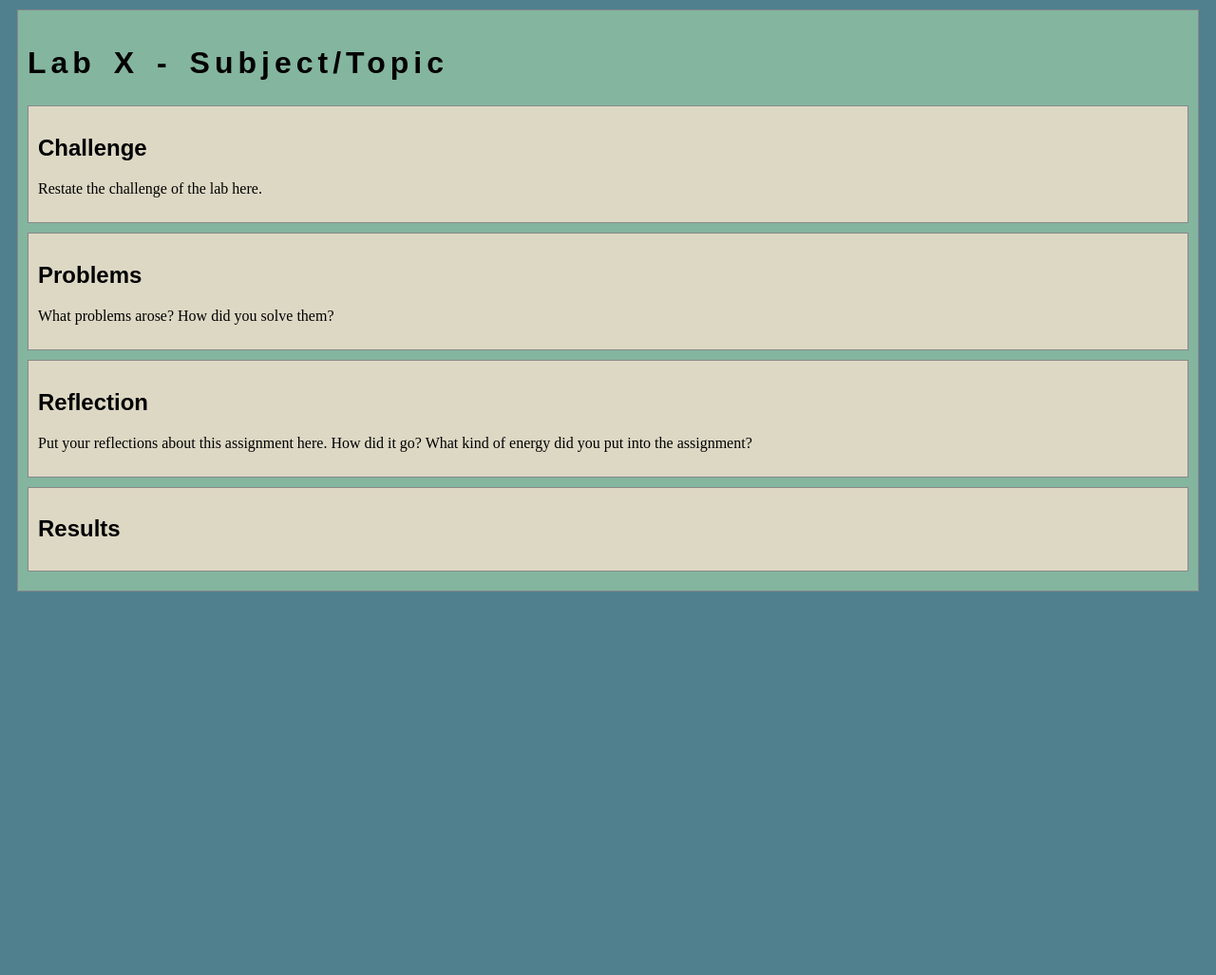
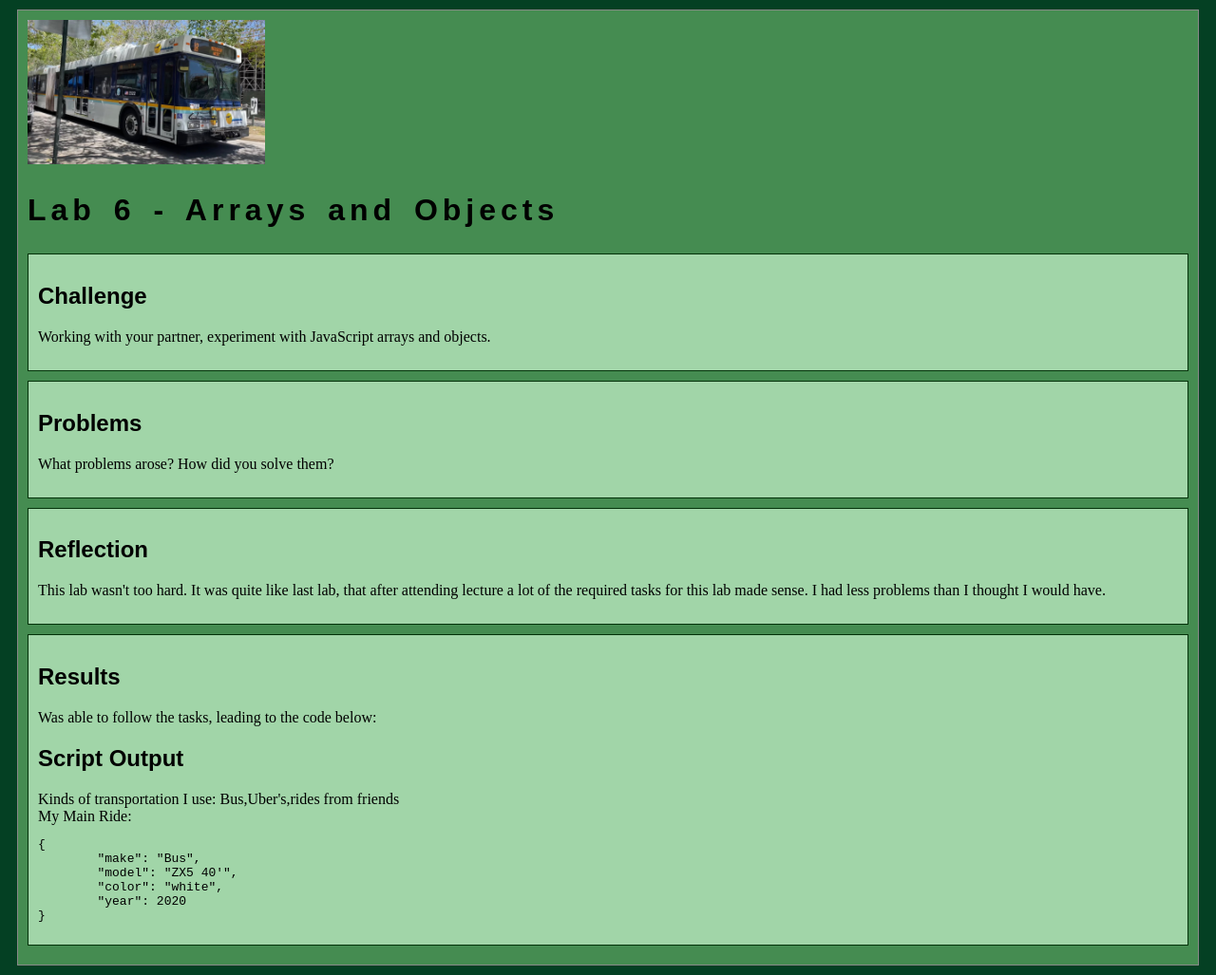
Before and after one commit to mndelame/art101, a plain HTML site: page lab6/index.html in a window 1280 px wide. Shown: the whole page at 95% size. Before the commit the page ends 800 px from the top, so only its background shows below. Drawn offline with nearby package versions, Linux system fonts and the light colour scheme.

Commit message:
lab 6 bus!

```diff
--- a/css/site.css
+++ b/css/site.css
@@ -4,7 +4,7 @@
 
 /* we can select an html element tag, in this case "body" will apply to the whole document */
 body {
-  background-color: #50808E;
+  background-color: #044023;
 }
 
 /* we can have rules apply to multiple elements at the same time with commas */
@@ -24,13 +24,13 @@ h1 {
   margin: 10px;
   padding: 10px;
   border: solid 1px #888;
-  background-color: #84B59F;
+  background-color: #458c51;
 }
 
 /* the period in a CSS selector selects an element by class, e.g., class="minor-section" */
 .minor-section {
   padding: 10px;
   margin-bottom: 10px;
-  border: solid 1px #888;
-  background-color: #A3C9A8;
+  border: solid 1px #014201;
+  background-color: #88bd8e;
 }
--- a/lab6/css/lab.css
+++ b/lab6/css/lab.css
@@ -4,6 +4,6 @@
 .minor-section {
     padding: 10px;
     margin-bottom: 10px;
-    border: solid 1px #888;
-    background-color: #DDD8C4;
+    border: solid 1px #033209;
+    background-color: #a1d5a8;
   }
--- a/lab6/index.html
+++ b/lab6/index.html
@@ -2,7 +2,7 @@
 <html>
 <head>
 	<!-- This title is used for tabs and bookmarks -->
-	<title>Lab X - Subject/Topic</title>
+	<title>Lab 6 - Arrays and Objects</title>
 
 	<!-- Use UTF character set, a good idea with any webpage -->
   	<meta charset="UTF-8" />
@@ -23,10 +23,12 @@
 	<!-- Style this page by changing the CSS in ../css/site.css or css/lab.css -->
 	<main id="content">
 		<section>
-			<h1>Lab X - Subject/Topic</h1>
+			<img src="./img/myridebus.png" width="250">
+
+			<h1>Lab 6 - Arrays and Objects</h1>
 			<div class="minor-section">
 					<h2>Challenge</h2>
-					<p>Restate the challenge of the lab here.</p>
+					<p>Working with your partner, experiment with JavaScript arrays and objects.</p>
 			</div>
 
 			<div class="minor-section">
@@ -36,12 +38,21 @@
 
 			<div class="minor-section">
 					<h2>Reflection</h2>
-					<p>Put your reflections about this assignment here. How did it go? What kind of energy did you put into the assignment? </p>
+					<p>This lab wasn't too hard. It was quite like last lab, that after attending lecture a lot of the required tasks for this lab made sense.
+						I had less problems than I thought I would have.  </p>
 			</div>
 
 			<div class="minor-section">
 					<h2>Results</h2>
+					<p> Was able to follow the tasks, leading to the code below:</p>
 					<div id="output"></div>
+
+			<div>
+					<h2>Script Output</h2>
+					<script src="js/lab.js"></script>
+			</div>
+
+
 			</div>
 		</section>
 		<nav id="links">
--- a/lab6/js/lab.js
+++ b/lab6/js/lab.js
@@ -1,6 +1,33 @@
-// index.js - purpose and description here
-// Author: Your Name
-// Date:
+// index.js - Arrays and Objects
+// Author: Madison Grace
+// Date: October 24, 2024
+
+// Define Variables
+myTransport = ["Bus", "Uber's", "rides from friends"];
+
+// create an object for my main ride
+myMainRide = {
+  make: "Bus",
+  model: "ZX5 40'",
+  color: "white",
+  year: 2020,
+    // we can define a function within our object (called a method)
+    // that uses the value of the year above (using this.year)
+  age: function() {
+      return 2024 - this.year;
+  }
+}
+
+//output
+document.writeln("Kinds of transportation I use: ", myTransport, "</br>");
+// this little trick allows us to write an abject to the document
+document.writeln("My Main Ride: <pre>",
+  JSON.stringify(myMainRide, null, '\t'), "</pre>");
+
+
+
+
+
 
 // Constants
 
```
Also changed, not shown: index.html (+1 -5 lines), lab6/img/myridebus.png (added).
